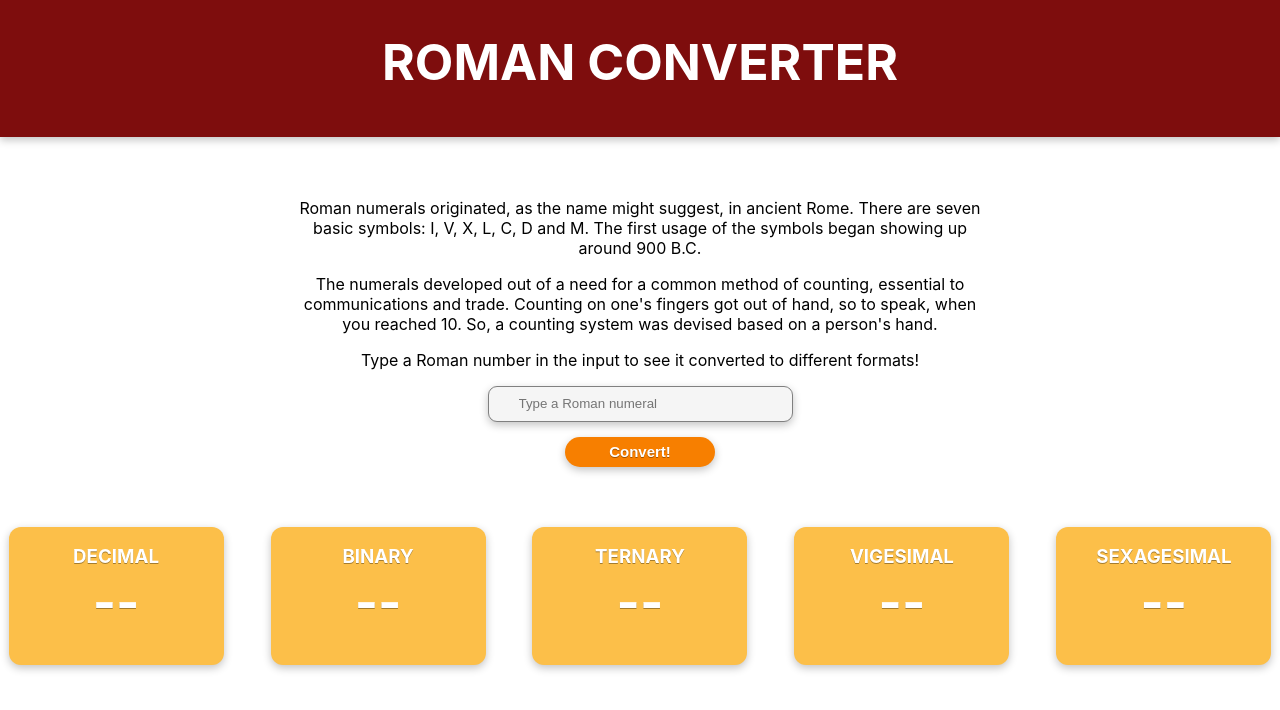
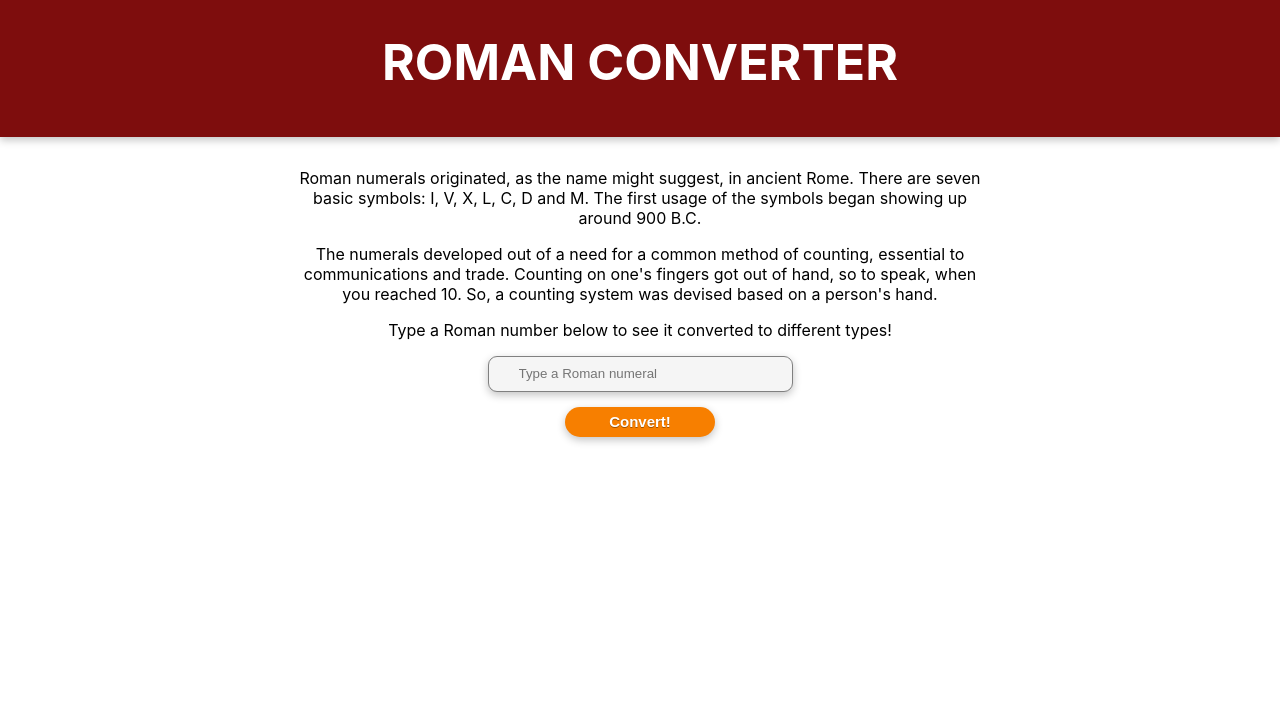
Before and after one commit to Salpi1024/changing_health, a React (Create React App) app in the folder client/: page / in a window 1280 px wide. Shown: the top 710 px of the page. Built offline with nearby package versions, Linux system fonts and the light colour scheme.

Commit message:
refactor: refactored components

```diff
--- a/client/src/App.css
+++ b/client/src/App.css
@@ -26,6 +26,7 @@
 }
 .explanation {
   width: 700px;
+  margin-top: -30px;
   margin-left: auto;
   margin-right: auto;
 }
--- a/client/src/App.js
+++ b/client/src/App.js
@@ -1,86 +1,40 @@
+import React from "react";
 import "./App.css";
 import { useState } from "react";
 import NumberContainer from "./components/NumberContainer/NumberContainer";
 import NavBar from "./components/NavBar/NavBar";
-import React from "react";
-const isRoman = (string) => {
-  // regex pattern
-  const pattern =
-    /^(M{1,4}(CM|CD|D?C{0,3})(XC|XL|L?X{0,3})(IX|IV|V?I{0,3})|M{0,4}(CM|C?D|D?C{1,3})(XC|XL|L?X{0,3})(IX|IV|V?I{0,3})|M{0,4}(CM|CD|D?C{0,3})(XC|X?L|L?X{1,3})(IX|IV|V?I{0,3})|M{0,4}(CM|CD|D?C{0,3})(XC|XL|L?X{0,3})(IX|I?V|V?I{1,3}))$/;
-  return pattern.test(string);
-};
+import InputArea from './components/InputArea/InputArea'
 
 const defaultConvertedNumber = {
-  decimal: { value: "--", type: "Decimal" },
-  binary: { value: "--", type: "Binary" },
-  ternary: { value: "--", type: "Ternary" },
-  vigesimal: { value: "--", type: "Vigesimal" },
-  sexagesimal: { value: "--", type: "Sexagesimal" },
+  decimal: { value: '', type: "Decimal" },
+  binary: { value: '', type: "Binary" },
+  ternary: { value: '', type: "Ternary" },
+  vigesimal: { value: '', type: "Vigesimal" },
+  sexagesimal: { value: '', type: "Sexagesimal" },
 };
 function App() {
-  const [romanInput, setRomanInput] = useState("");
+
   const [convertedNumber, setConvertedNumber] = useState(
     defaultConvertedNumber
   );
-  const handleChange = (e) => {
-    setRomanInput(e.target.value.toUpperCase());
-  };
-  const handleClick = () => {
-    const valid = isRoman(romanInput);
-    if (valid) {
-      fetch("http://localhost:8888/converter", {
-        method: "POST",
-        headers: { input: romanInput },
-      })
-        .then((res) => res.json())
-        .then((res) => setConvertedNumber(res))
-        .catch((e) => console.log(e));
-      setRomanInput("");
-    } else {
-      setRomanInput("");
-      alert("Please insert a valid Roman numeral");
-    }
-  };
+
+
   return (
     <>
       <div className="App">
         <NavBar />
-        <div className="explanation">
-          <p>
-            Roman numerals originated, as the name might suggest, in ancient
-            Rome. There are seven basic symbols: I, V, X, L, C, D and M. The
-            first usage of the symbols began showing up around 900 B.C.{" "}
-          </p>
-          <p>
-            The numerals developed out of a need for a common method of
-            counting, essential to communications and trade. Counting on one&apos;s
-            fingers got out of hand, so to speak, when you reached 10. So, a
-            counting system was devised based on a person&apos;s hand.
-          </p>
-          <p>
-            Type a Roman number in the input to see it converted to different
-            formats!
-          </p>
-        </div>
-        <div className="input-area">
-          <input
-            className="input--roman"
-            value={romanInput}
-            placeholder="Type a Roman numeral"
-            onChange={handleChange}
-          />
-          <button onClick={handleClick} className="btn">
-            Convert!
-          </button>
-        </div>
-      </div>
+        <InputArea setConvertedNumber={setConvertedNumber} />
+        { convertedNumber.decimal.value ?
       <div className="container--numbers">
         <NumberContainer number={convertedNumber.decimal} />
         <NumberContainer number={convertedNumber.binary} />
         <NumberContainer number={convertedNumber.ternary} />
         <NumberContainer number={convertedNumber.vigesimal} />
         <NumberContainer number={convertedNumber.sexagesimal} />
-      </div>
+        </div>
+        : null
+      }
+        </div>
     </>
   );
 }
--- /dev/null
+++ b/client/src/components/InputArea/InputArea.js
@@ -0,0 +1,64 @@
+/* eslint-disable react/prop-types */
+import React, { useState } from "react";
+
+function InputArea({ setConvertedNumber }) {
+  const [romanInput, setRomanInput] = useState('');
+  const handleChange = (e) => {
+    setRomanInput(e.target.value.toUpperCase());
+  };
+  const handleClick = () => {
+
+      fetch("http://localhost:8888/converter", {
+        method: "POST",
+        headers: { input: romanInput },
+      })
+        .then((res) => {
+          if(res.status === 400) alert('Please type a valid Roman numeral')
+        return  res.json()})
+        .then((res) => setConvertedNumber(res))
+        .catch((e) => console.log(e));
+      setRomanInput('');
+
+  };
+  return (
+    <div>
+      <div className="explanation">
+        <p>
+          Roman numerals originated, as the name might suggest, in ancient Rome.
+          There are seven basic symbols: I, V, X, L, C, D and M. The first usage
+          of the symbols began showing up around 900 B.C.
+        </p>
+        <p>
+          The numerals developed out of a need for a common method of counting,
+          essential to communications and trade. Counting on one&apos;s fingers
+          got out of hand, so to speak, when you reached 10. So, a counting
+          system was devised based on a person&apos;s hand.
+        </p>
+        <p>
+          Type a Roman number below to see it converted to different
+          types!
+        </p>
+      </div>
+      <div className="input-area">
+        <input
+          className="input--roman"
+          value={romanInput}
+          placeholder="Type a Roman numeral"
+          onChange={handleChange}
+        />
+        <button onClick={handleClick} className="btn">
+          Convert!
+        </button>
+      </div>
+    </div>
+  );
+}
+
+export default InputArea;
+
+// const isRoman = (string) => {
+//   // regex pattern
+//   const pattern =
+//     /^(M{1,4}(CM|CD|D?C{0,3})(XC|XL|L?X{0,3})(IX|IV|V?I{0,3})|M{0,4}(CM|C?D|D?C{1,3})(XC|XL|L?X{0,3})(IX|IV|V?I{0,3})|M{0,4}(CM|CD|D?C{0,3})(XC|X?L|L?X{1,3})(IX|IV|V?I{0,3})|M{0,4}(CM|CD|D?C{0,3})(XC|XL|L?X{0,3})(IX|I?V|V?I{1,3}))$/;
+//   return pattern.test(string);
+// };
--- a/client/src/components/NavBar/NavBar.js
+++ b/client/src/components/NavBar/NavBar.js
@@ -1,5 +1,5 @@
 import React from 'react';
-import "./NavBar.css";
+import './NavBar.css';
 
 function NavBar() {
   return (
--- a/client/src/components/NumberContainer/NumberContainer.js
+++ b/client/src/components/NumberContainer/NumberContainer.js
@@ -1,6 +1,6 @@
 /* eslint-disable react/prop-types */
 import "./NumberContainer.css";
-import React from 'react';
+import React from "react";
 function NumberContainer({ number }) {
   return (
     <div className="container">
```
Also changed, not shown: 2 other files (tests, documents, lock files or other folders).
